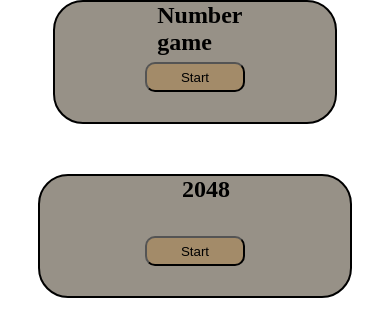
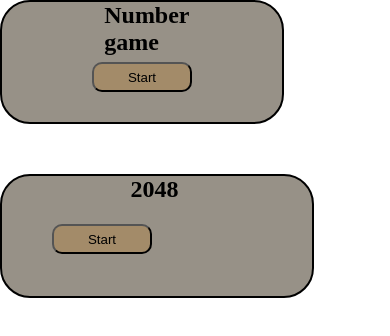
Before and after one commit to Mahmoudhd134/NumberGameAnd2048-2gmaes-, a plain HTML site: page index.html in a window 390 px wide. Drawn offline with Linux system fonts and the light colour scheme.

Commit message:
Add files via upload

```diff
--- a/css/main.css
+++ b/css/main.css
@@ -26,7 +26,7 @@
   flex-direction: column;
   border-radius: 30px;
   background-color: #979187;
-  margin: 0px auto;
+  /* margin: 0px auto; */
   /* transition: 3s; */
 }
 .gameBox h2 {
@@ -215,6 +215,9 @@ button:hover {
   #game2048{
     width: 310px;
   }
+  #game2048 > h2{
+    transform: translateX(-55%);
+  }
   #game2048items{
     width: 300px;
   }
@@ -224,4 +227,8 @@ button:hover {
   #gameover2048{
     width: 300px;
   }
+  #reset2048{
+    top: 38px;
+    left: 50px;
+  }
 }
```
